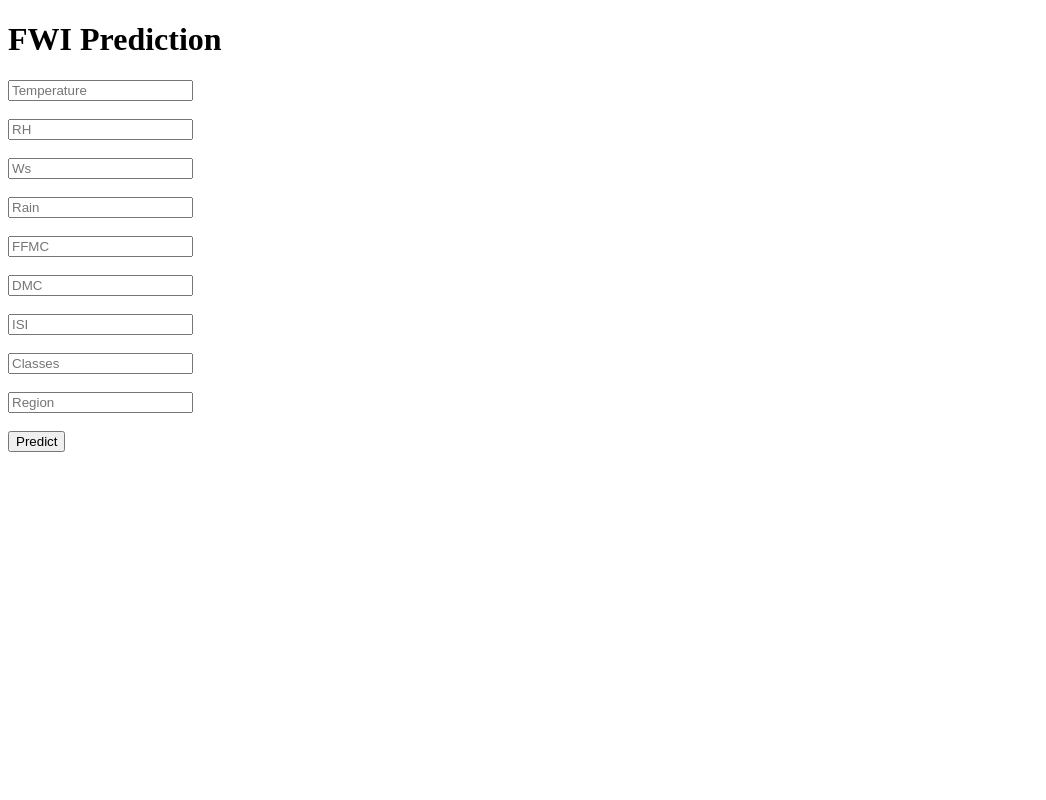
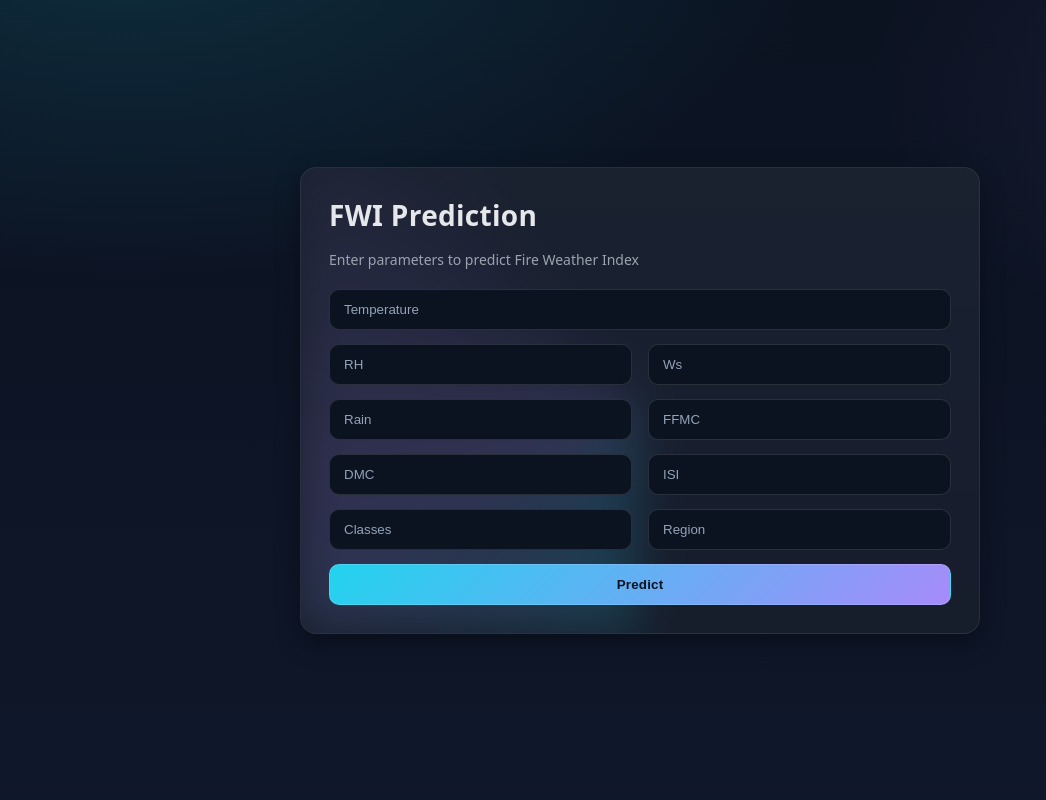
Before and after one commit to shiv9918/Fire_Analysis_ML_Project, a Flask app: page / in a window 1280 px wide. Shown: the whole page, without its empty margins (0-1046 px from the left). Run offline with Flask 3, Linux system fonts and the light colour scheme; parts of the project's set-up code (start-up, migrations or seed data) failed here and were passed over.

Commit message:
Update home.html

```diff
--- a/templates/home.html
+++ b/templates/home.html
@@ -1,32 +1,167 @@
 <!DOCTYPE html>
 <html lang="en">
 <head>
-    <meta charset="UTF-8">
-    <meta name="viewport" content="width=device-width, initial-scale=1.0">
-    <title>Document</title>
+    <meta charset="UTF-8"> <!-- [memory:1] -->
+    <meta name="viewport" content="width=device-width, initial-scale=1.0"> <!-- [memory:2] -->
+    <title>Document</title> <!-- [memory:1] -->
+    <style>
+        :root{ /* theme */ /* [memory:2] */
+            --bg:#0f172a;
+            --card:#111827;
+            --text:#e5e7eb;
+            --muted:#9ca3af;
+            --accent:#22d3ee;
+            --accent-2:#a78bfa;
+            --ring:#38bdf8;
+            --error:#ef4444;
+            --shadow: 0 10px 25px rgba(0,0,0,.35);
+        }
+        *{box-sizing:border-box} /* [memory:1] */
+        body{
+            margin:0;
+            min-height:100dvh;
+            display:grid;
+            place-items:center;
+            background:
+              radial-gradient(1200px 600px at 10% -10%, rgba(34,211,238,.15), transparent 60%),
+              radial-gradient(900px 500px at 110% 10%, rgba(167,139,250,.12), transparent 60%),
+              linear-gradient(180deg, #0b1220 0%, #0f172a 100%);
+            font-family: ui-sans-serif, system-ui, -apple-system, Segoe UI, Roboto, "Helvetica Neue", Arial;
+            color:var(--text);
+            padding:24px;
+        }
+        .login{
+            width: min(680px, 100%);
+            background:linear-gradient(180deg, rgba(255,255,255,.04), rgba(255,255,255,.02)) , var(--card);
+            border:1px solid rgba(255,255,255,.08);
+            border-radius:16px;
+            box-shadow: var(--shadow);
+            padding:28px;
+            position:relative;
+            overflow:hidden;
+            backdrop-filter: blur(6px);
+            animation: fadeIn .5s ease both;
+        }
+        @keyframes fadeIn{from{opacity:0; transform: translateY(6px)} to{opacity:1; transform:none}} /* [memory:2] */
+        .login:before{
+            content:"";
+            position:absolute; inset:-2px;
+            background: conic-gradient(from 180deg at 50% 50%, rgba(34,211,238,.18), rgba(167,139,250,.18), transparent 40%, transparent 100%);
+            filter: blur(24px);
+            z-index:0;
+            pointer-events:none;
+            transform: rotate(1deg);
+        }
+        h1{
+            margin:0 0 16px;
+            font-size: clamp(22px, 2.6vw, 28px);
+            letter-spacing:.3px;
+            position:relative;
+            z-index:1;
+        }
+        .subtitle{
+            margin:0 0 20px;
+            color:var(--muted);
+            font-size:14px;
+            position:relative;
+            z-index:1;
+        }
+        form{
+            display:grid;
+            grid-template-columns: repeat(2, minmax(0, 1fr));
+            gap:14px 16px;
+            position:relative;
+            z-index:1;
+        }
+        /* make first field full width for rhythm */
+        form > input:first-of-type{ grid-column: 1 / -1; } /* [memory:1] */
+
+        input[type="text"]{
+            width:100%;
+            padding:12px 14px;
+            background: #0b1220;
+            border:1px solid rgba(255,255,255,.12);
+            border-radius:10px;
+            color:var(--text);
+            outline:none;
+            transition:.2s border-color, .2s box-shadow, .2s transform, .2s background; /* [memory:2] */
+        }
+        input::placeholder{ color: #94a3b8; } /* [memory:1] */
+        input:hover{ border-color: rgba(56,189,248,.6); } /* [memory:2] */
+        input:focus{
+            border-color: var(--ring);
+            box-shadow: 0 0 0 4px rgba(56,189,248,.15);
+            background:#0a1222;
+            transform: translateY(-1px);
+        }
+        /* simple required invalid hint styling (native) */
+        input:required:user-invalid{
+            border-color: var(--error);
+            box-shadow: 0 0 0 4px rgba(239,68,68,.12);
+        }
+
+        .btn{
+            grid-column: 1 / -1;
+            display:inline-flex;
+            align-items:center;
+            justify-content:center;
+            gap:10px;
+            padding:12px 16px;
+            border-radius:10px;
+            border:1px solid rgba(255,255,255,.14);
+            color:#0b1220;
+            background: linear-gradient(135deg, var(--accent), var(--accent-2));
+            cursor:pointer;
+            font-weight:600;
+            letter-spacing:.2px;
+            transition: transform .15s ease, box-shadow .2s ease, filter .2s ease; /* [memory:2] */
+        }
+        .btn:hover{
+            transform: translateY(-2px);
+            box-shadow: 0 12px 30px rgba(34,211,238,.25);
+            filter: saturate(1.05);
+        }
+        .btn:active{ transform: translateY(0); box-shadow:none; } /* [memory:1] */
+
+        /* result banner */
+        .result{
+            margin-top:16px;
+            padding:12px 14px;
+            border-radius:10px;
+            background: linear-gradient(180deg, rgba(34,211,238,.08), rgba(167,139,250,.08));
+            border:1px solid rgba(255,255,255,.12);
+            color:var(--text);
+        }
+
+        /* responsive: stack fields on small screens */
+        @media (max-width:640px){
+            form{ grid-template-columns: 1fr; }
+        }
+    </style>
 </head>
 <body>
-    <div class ='login'>
-        <h1>FWI Prediction</h1>
+    <div class='login'> <!-- [memory:2] -->
+        <h1>FWI Prediction</h1> <!-- [memory:1] -->
+        <p class="subtitle">Enter parameters to predict Fire Weather Index</p> <!-- [memory:2] -->
 
-
-        <form action="{{url_for('predict_datapoint')}}" method="post" >
-        <input type="text" name="Temperature" placeholder="Temperature"><br><br>
-        <input type="text" name="RH" placeholder="RH" required="required"><br><br>
-        <input type="text" name="Ws" placeholder="Ws" required="required"><br><br>
-        <input type="text" name="Rain" placeholder="Rain" required="required"><br><br>
-        <input type="text" name="FFMC" placeholder="FFMC" required="required"><br><br>
-        <input type="text" name="DMC" placeholder="DMC" required="required"><br><br>
-        <input type="text" name="ISI" placeholder="ISI" required="required"><br><br>
-        <input type="text" name="Classes" placeholder="Classes" required="required"><br><br>
-        <input type="text" name="Region" placeholder="Region" required="required"><br><br>
-        <button type="submit" class="btn btn-primary btn-block btn-large">Predict</button>
+        <form action="{{url_for('predict_datapoint')}}" method="post"> <!-- [memory:1] -->
+            <input type="text" name="Temperature" placeholder="Temperature"> <!-- [memory:2] -->
+            <input type="text" name="RH" placeholder="RH" required="required"> <!-- [memory:1] -->
+            <input type="text" name="Ws" placeholder="Ws" required="required"> <!-- [memory:2] -->
+            <input type="text" name="Rain" placeholder="Rain" required="required"> <!-- [memory:1] -->
+            <input type="text" name="FFMC" placeholder="FFMC" required="required"> <!-- [memory:2] -->
+            <input type="text" name="DMC" placeholder="DMC" required="required"> <!-- [memory:1] -->
+            <input type="text" name="ISI" placeholder="ISI" required="required"> <!-- [memory:2] -->
+            <input type="text" name="Classes" placeholder="Classes" required="required"> <!-- [memory:1] -->
+            <input type="text" name="Region" placeholder="Region" required="required"> <!-- [memory:2] -->
+            <button type="submit" class="btn btn-primary btn-block btn-large">Predict</button> <!-- [memory:1] -->
         </form>
 
-        {% if result is not none %}
-    <h2>The FWI prediction is {{ result }}</h2>
-{% endif %}
-
+        {% if result is not none %} <!-- [memory:2] -->
+        <div class="result">
+            <h2>The FWI prediction is {{ result }}</h2>
+        </div>
+        {% endif %} <!-- [memory:1] -->
     </div>
 </body>
 </html>
```
